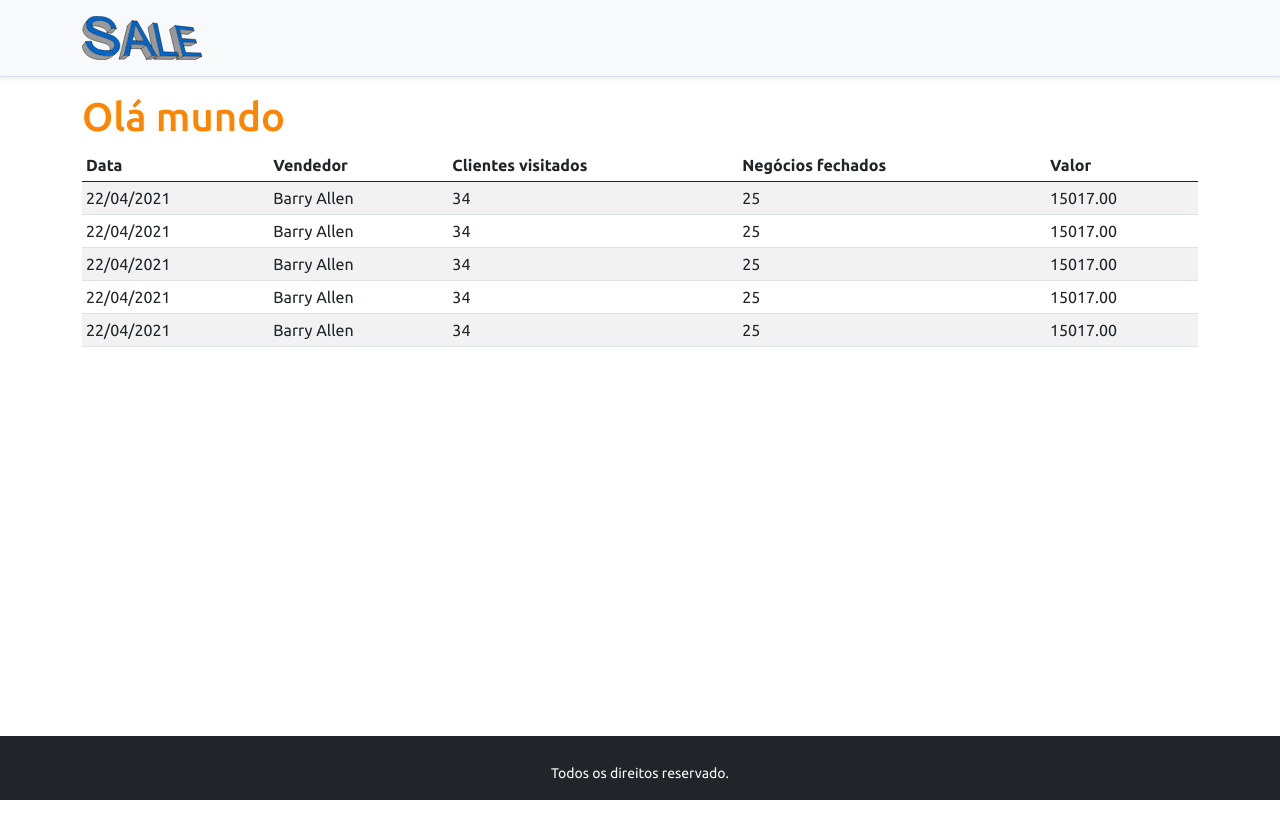
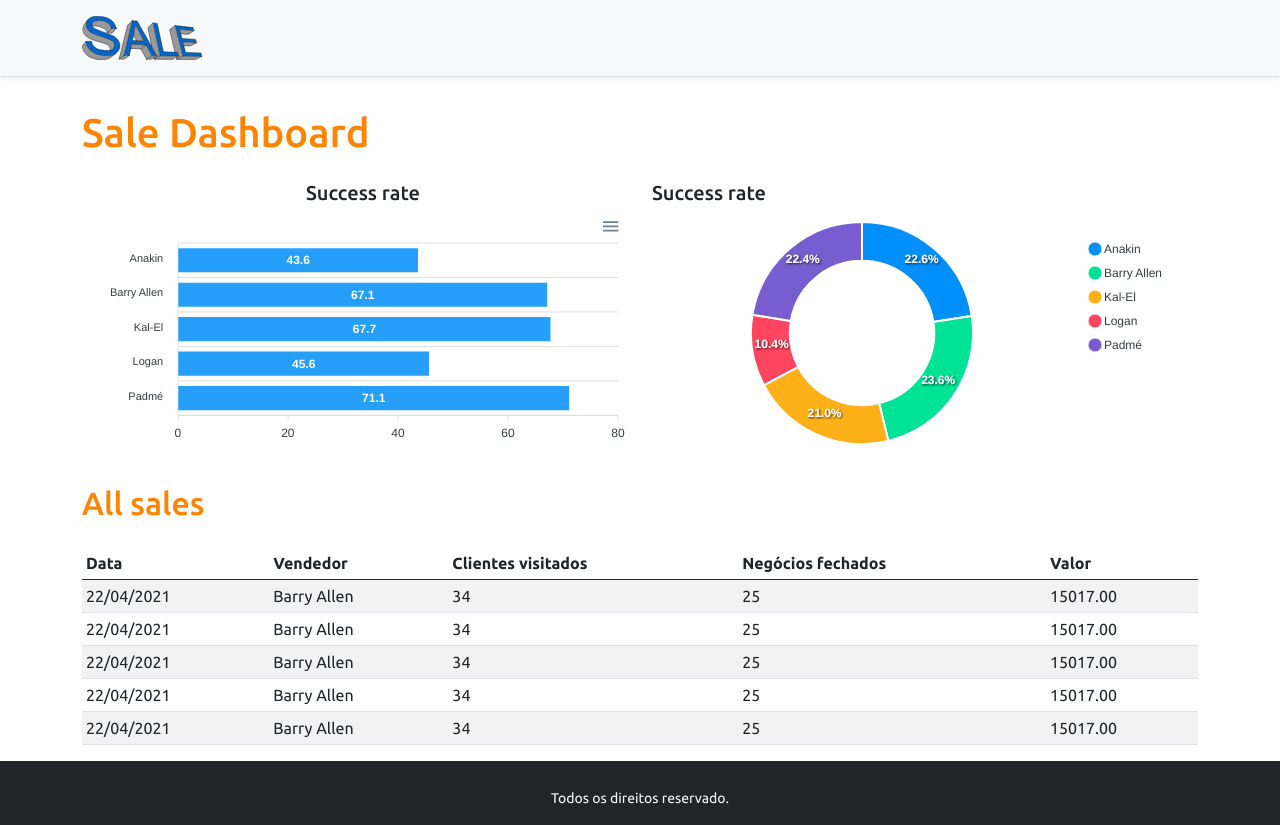
Before and after one commit to alanjsantos/my-sale-front-end, a React (Create React App) app: page / in a window 1280 px wide. Before the commit the page ends 800 px from the top, so only its background shows below. Built offline with nearby package versions, Linux system fonts and the light colour scheme.

Commit message:
Static charts

```diff
--- a/package.json
+++ b/package.json
@@ -10,8 +10,10 @@
     "@types/node": "^12.20.13",
     "@types/react": "^17.0.8",
     "@types/react-dom": "^17.0.5",
+    "apexcharts": "^3.26.3",
     "bootstrap": "^5.0.1",
     "react": "^17.0.2",
+    "react-apexcharts": "^1.3.9",
     "react-dom": "^17.0.2",
     "react-scripts": "4.0.3",
     "typescript": "^4.3.2",
--- a/src/App.tsx
+++ b/src/App.tsx
@@ -1,4 +1,6 @@
+import BarChart from "components/BarChart";
 import DataTable from "components/DataTable";
+import DonutChart from "components/DonutChart";
 import Footer from "components/Footer";
 import NavBar from "components/NavBar";
 
@@ -7,7 +9,22 @@
     <>
       <NavBar />
       <div className="container">
-        <h1 className="text-primary">Olá mundo</h1>
+        <h1 className="text-primary py-3">Sale Dashboard </h1>
+        <div className="row px-3">
+          <div className="col-sm-6">
+            <h5 className="text-center tex-secondary">Success rate</h5>
+            <BarChart />
+          </div>
+          <div className="col-sm-6">
+            <h5 text-center tex-secondary>
+              Success rate
+            </h5>
+            <DonutChart />
+          </div>
+        </div>
+        <div className="py-3">
+          <h2 className="text-primary">All sales</h2>
+        </div>
         <DataTable />
       </div>
       <Footer />
--- /dev/null
+++ b/src/components/BarChart/index.tsx
@@ -0,0 +1,33 @@
+import Chart from "react-apexcharts";
+function BarChart() {
+  const options = {
+    plotOptions: {
+      bar: {
+        horizontal: true,
+      },
+    },
+  };
+
+  const mockData = {
+    labels: {
+      categories: ["Anakin", "Barry Allen", "Kal-El", "Logan", "Padmé"],
+    },
+    series: [
+      {
+        name: "% Sucesso",
+        data: [43.6, 67.1, 67.7, 45.6, 71.1],
+      },
+    ],
+  };
+
+  return (
+    <Chart
+      options={{ ...options, xaxis: mockData.labels }}
+      series={mockData.series}
+      type="bar"
+      height="240"
+    />
+  );
+}
+
+export default BarChart;
--- /dev/null
+++ b/src/components/DonutChart/index.tsx
@@ -0,0 +1,25 @@
+import Chart from "react-apexcharts";
+
+function DonutChart() {
+  const mockData = {
+    series: [477138, 499928, 444867, 220426, 473088],
+    labels: ["Anakin", "Barry Allen", "Kal-El", "Logan", "Padmé"],
+  };
+
+  const options = {
+    legend: {
+      show: true,
+    },
+  };
+
+  return (
+    <Chart
+      options={{ ...options, labels: mockData.labels }}
+      series={mockData.series}
+      type="donut"
+      height="240"
+    />
+  );
+}
+
+export default DonutChart;
```
Also changed, not shown: 1 other file (tests, documents, lock files or other folders).
